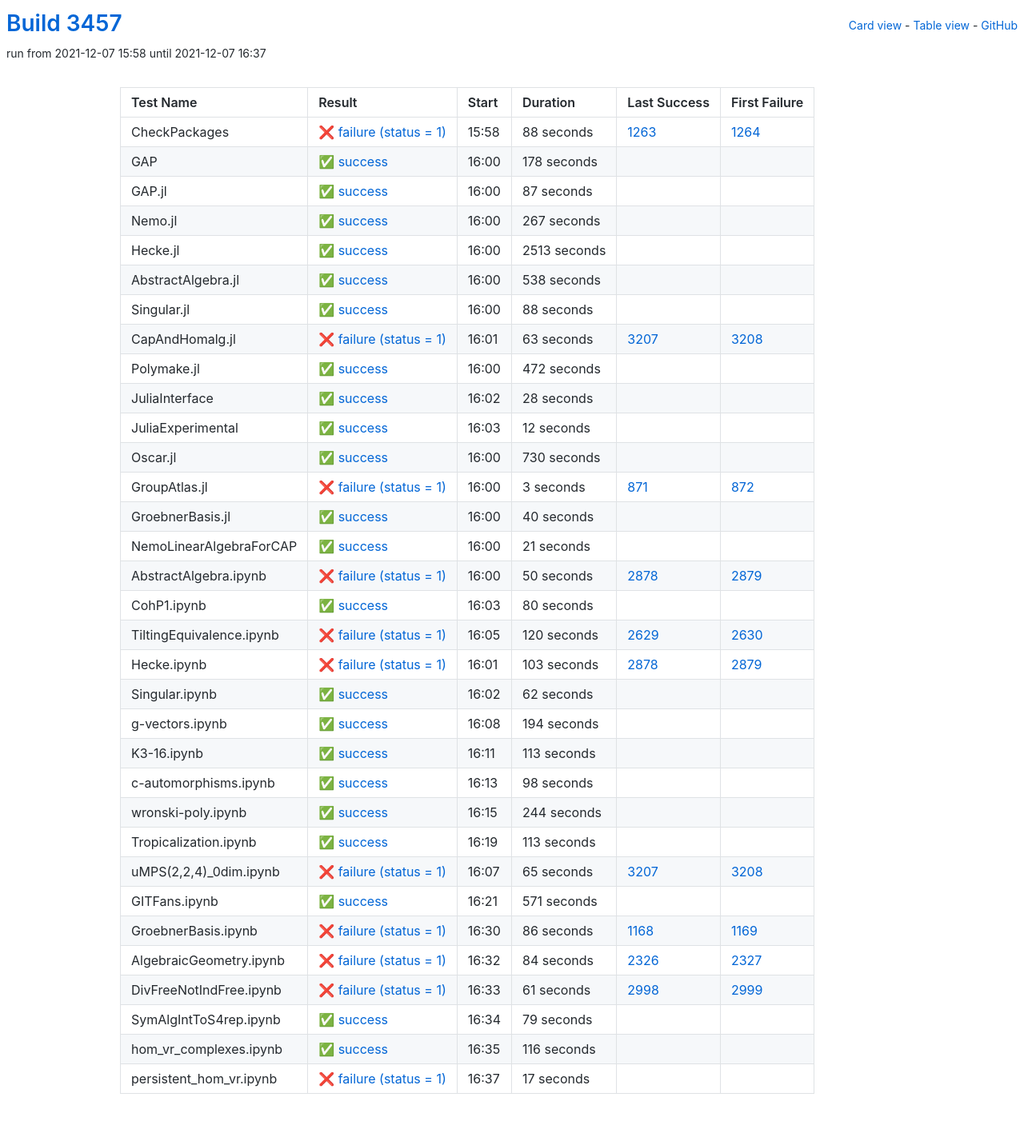
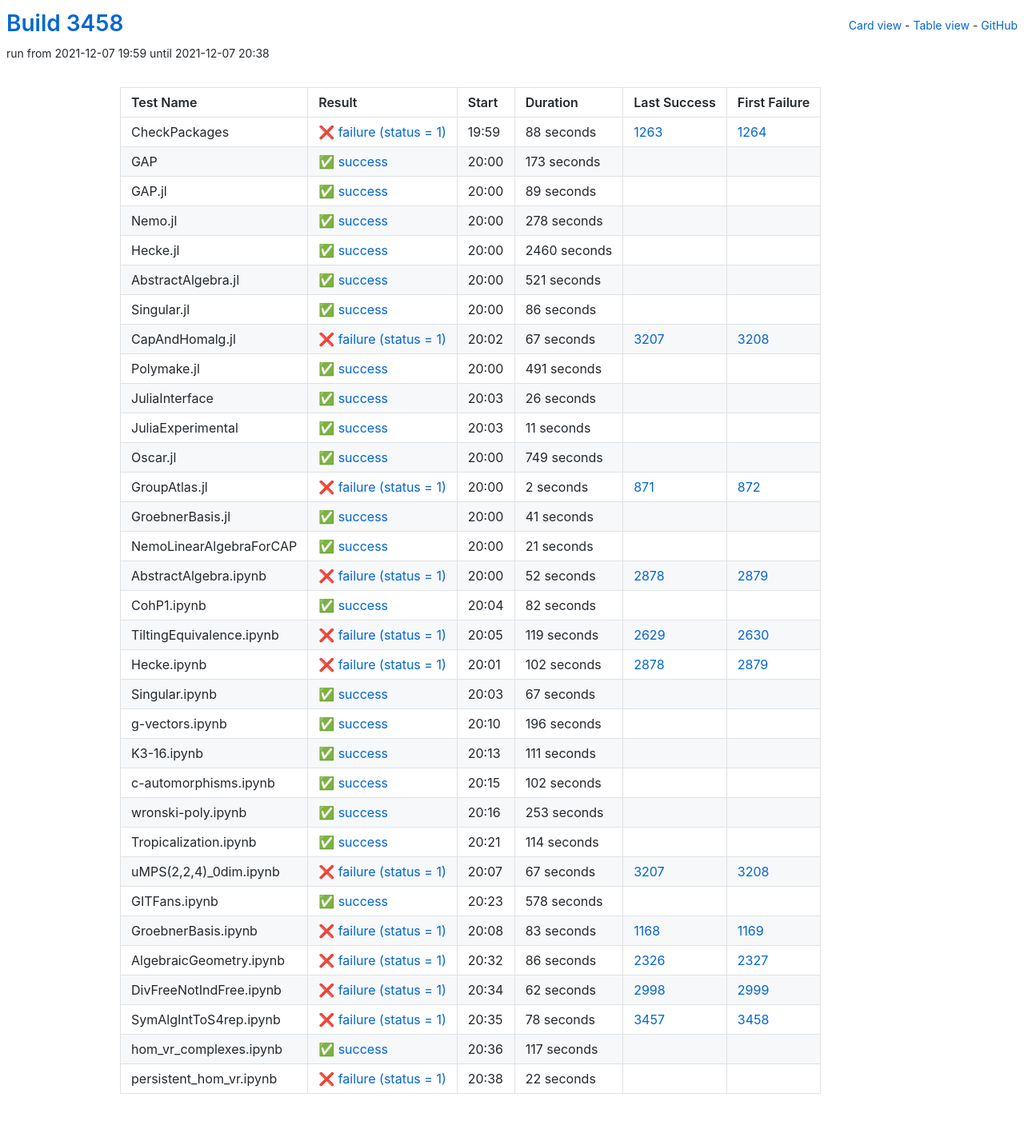
Before and after one commit to oscar-system/oscar-ci-status-stable, a Jekyll site: the page built from table.html, in a window 1280 px wide. Shown: the whole page at 80% size. Built offline with Jekyll 4.4.1, drawn with Linux system fonts in a browser that asks for light colours.

Commit message:
Build #3458

```diff
--- a/_data/ci.yml
+++ b/_data/ci.yml
@@ -1,6 +1,6 @@
 ---
-build: 3457
-build_url: https://oscarci.mathematik.uni-kl.de/job/oscar-stable/3457/
+build: 3458
+build_url: https://oscarci.mathematik.uni-kl.de/job/oscar-stable/3458/
 job: oscar-stable
 organization: oscar-system
 repo: oscar-ci-status-stable
@@ -8,8 +8,8 @@ repourl: https://github.com/oscar-system/oscar-ci-status-stable
 tests:
 - name: CheckPackages
   id: checkpackages
-  log: https://oscarci.mathematik.uni-kl.de/job/oscar-stable/3457/artifact/logs/build-3457/CheckPackages.log
-  start: 2021-12-07 15:58
+  log: https://oscarci.mathematik.uni-kl.de/job/oscar-stable/3458/artifact/logs/build-3458/CheckPackages.log
+  start: 2021-12-07 19:59
   success: false
   exitcode: 1
   status: failure
@@ -20,164 +20,164 @@ tests:
   first_failure_url: https://oscarci.mathematik.uni-kl.de/job/oscar-stable/1264/
 - name: GAP
   id: gap
-  log: https://oscarci.mathematik.uni-kl.de/job/oscar-stable/3457/artifact/logs/build-3457/GAP.log
-  start: 2021-12-07 16:00
+  log: https://oscarci.mathematik.uni-kl.de/job/oscar-stable/3458/artifact/logs/build-3458/GAP.log
+  start: 2021-12-07 20:00
   success: true
   exitcode: 0
   status: success
-  duration: 178
+  duration: 173
   last_success: false
   last_success_url:
   first_failure: false
   first_failure_url:
 - name: GAP.jl
   id: gap-jl
-  log: https://oscarci.mathematik.uni-kl.de/job/oscar-stable/3457/artifact/logs/build-3457/GAP.jl.log
-  start: 2021-12-07 16:00
+  log: https://oscarci.mathematik.uni-kl.de/job/oscar-stable/3458/artifact/logs/build-3458/GAP.jl.log
+  start: 2021-12-07 20:00
   success: true
   exitcode: 0
   status: success
-  duration: 87
+  duration: 89
   last_success: false
   last_success_url:
   first_failure: false
   first_failure_url:
 - name: Nemo.jl
   id: nemo-jl
-  log: https://oscarci.mathematik.uni-kl.de/job/oscar-stable/3457/artifact/logs/build-3457/Nemo.jl.log
-  start: 2021-12-07 16:00
+  log: https://oscarci.mathematik.uni-kl.de/job/oscar-stable/3458/artifact/logs/build-3458/Nemo.jl.log
+  start: 2021-12-07 20:00
   success: true
   exitcode: 0
   status: success
-  duration: 267
+  duration: 278
   last_success: false
   last_success_url:
   first_failure: false
   first_failure_url:
 - name: Hecke.jl
   id: hecke-jl
-  log: https://oscarci.mathematik.uni-kl.de/job/oscar-stable/3457/artifact/logs/build-3457/Hecke.jl.log
-  start: 2021-12-07 16:00
+  log: https://oscarci.mathematik.uni-kl.de/job/oscar-stable/3458/artifact/logs/build-3458/Hecke.jl.log
+  start: 2021-12-07 20:00
   success: true
   exitcode: 0
   status: success
-  duration: 2513
+  duration: 2460
   last_success: false
   last_success_url:
   first_failure: false
   first_failure_url:
 - name: AbstractAlgebra.jl
   id: abstractalgebra-jl
-  log: https://oscarci.mathematik.uni-kl.de/job/oscar-stable/3457/artifact/logs/build-3457/AbstractAlgebra.jl.log
-  start: 2021-12-07 16:00
+  log: https://oscarci.mathematik.uni-kl.de/job/oscar-stable/3458/artifact/logs/build-3458/AbstractAlgebra.jl.log
+  start: 2021-12-07 20:00
   success: true
   exitcode: 0
   status: success
-  duration: 538
+  duration: 521
   last_success: false
   last_success_url:
   first_failure: false
   first_failure_url:
 - name: Singular.jl
   id: singular-jl
-  log: https://oscarci.mathematik.uni-kl.de/job/oscar-stable/3457/artifact/logs/build-3457/Singular.jl.log
-  start: 2021-12-07 16:00
+  log: https://oscarci.mathematik.uni-kl.de/job/oscar-stable/3458/artifact/logs/build-3458/Singular.jl.log
+  start: 2021-12-07 20:00
   success: true
   exitcode: 0
   status: success
-  duration: 88
+  duration: 86
   last_success: false
   last_success_url:
   first_failure: false
   first_failure_url:
 - name: CapAndHomalg.jl
   id: capandhomalg-jl
-  log: https://oscarci.mathematik.uni-kl.de/job/oscar-stable/3457/artifact/logs/build-3457/CapAndHomalg.jl.log
-  start: 2021-12-07 16:01
+  log: https://oscarci.mathematik.uni-kl.de/job/oscar-stable/3458/artifact/logs/build-3458/CapAndHomalg.jl.log
+  start: 2021-12-07 20:02
   success: false
   exitcode: 1
   status: failure
-  duration: 63
+  duration: 67
   last_success: 3207
   last_success_url: https://oscarci.mathematik.uni-kl.de/job/oscar-stable/3207/
   first_failure: 3208
   first_failure_url: https://oscarci.mathematik.uni-kl.de/job/oscar-stable/3208/
 - name: Polymake.jl
   id: polymake-jl
-  log: https://oscarci.mathematik.uni-kl.de/job/oscar-stable/3457/artifact/logs/build-3457/Polymake.jl.log
-  start: 2021-12-07 16:00
+  log: https://oscarci.mathematik.uni-kl.de/job/oscar-stable/3458/artifact/logs/build-3458/Polymake.jl.log
+  start: 2021-12-07 20:00
   success: true
   exitcode: 0
   status: success
-  duration: 472
+  duration: 491
   last_success: false
   last_success_url:
   first_failure: false
   first_failure_url:
 - name: JuliaInterface
   id: juliainterface
-  log: https://oscarci.mathematik.uni-kl.de/job/oscar-stable/3457/artifact/logs/build-3457/JuliaInterface.log
-  start: 2021-12-07 16:02
+  log: https://oscarci.mathematik.uni-kl.de/job/oscar-stable/3458/artifact/logs/build-3458/JuliaInterface.log
+  start: 2021-12-07 20:03
   success: true
   exitcode: 0
   status: success
-  duration: 28
+  duration: 26
   last_success: false
   last_success_url:
   first_failure: false
   first_failure_url:
 - name: JuliaExperimental
   id: juliaexperimental
-  log: https://oscarci.mathematik.uni-kl.de/job/oscar-stable/3457/artifact/logs/build-3457/JuliaExperimental.log
-  start: 2021-12-07 16:03
+  log: https://oscarci.mathematik.uni-kl.de/job/oscar-stable/3458/artifact/logs/build-3458/JuliaExperimental.log
+  start: 2021-12-07 20:03
   success: true
   exitcode: 0
   status: success
-  duration: 12
+  duration: 11
   last_success: false
   last_success_url:
   first_failure: false
   first_failure_url:
 - name: Oscar.jl
   id: oscar-jl
-  log: https://oscarci.mathematik.uni-kl.de/job/oscar-stable/3457/artifact/logs/build-3457/Oscar.jl.log
-  start: 2021-12-07 16:00
+  log: https://oscarci.mathematik.uni-kl.de/job/oscar-stable/3458/artifact/logs/build-3458/Oscar.jl.log
+  start: 2021-12-07 20:00
   success: true
   exitcode: 0
   status: success
-  duration: 730
+  duration: 749
   last_success: false
   last_success_url:
   first_failure: false
   first_failure_url:
 - name: GroupAtlas.jl
   id: groupatlas-jl
-  log: https://oscarci.mathematik.uni-kl.de/job/oscar-stable/3457/artifact/logs/build-3457/GroupAtlas.jl.log
-  start: 2021-12-07 16:00
+  log: https://oscarci.mathematik.uni-kl.de/job/oscar-stable/3458/artifact/logs/build-3458/GroupAtlas.jl.log
+  start: 2021-12-07 20:00
   success: false
   exitcode: 1
   status: failure
-  duration: 3
+  duration: 2
   last_success: 871
   last_success_url: https://oscarci.mathematik.uni-kl.de/job/oscar-stable/871/
   first_failure: 872
   first_failure_url: https://oscarci.mathematik.uni-kl.de/job/oscar-stable/872/
 - name: GroebnerBasis.jl
   id: groebnerbasis-jl
-  log: https://oscarci.mathematik.uni-kl.de/job/oscar-stable/3457/artifact/logs/build-3457/GroebnerBasis.jl.log
-  start: 2021-12-07 16:00
+  log: https://oscarci.mathematik.uni-kl.de/job/oscar-stable/3458/artifact/logs/build-3458/GroebnerBasis.jl.log
+  start: 2021-12-07 20:00
   success: true
   exitcode: 0
   status: success
-  duration: 40
+  duration: 41
   last_success: false
   last_success_url:
   first_failure: false
   first_failure_url:
 - name: NemoLinearAlgebraForCAP
   id: nemolinearalgebraforcap
-  log: https://oscarci.mathematik.uni-kl.de/job/oscar-stable/3457/artifact/logs/build-3457/NemoLinearAlgebraForCAP.log
-  start: 2021-12-07 16:00
+  log: https://oscarci.mathematik.uni-kl.de/job/oscar-stable/3458/artifact/logs/build-3458/NemoLinearAlgebraForCAP.log
+  start: 2021-12-07 20:00
   success: true
   exitcode: 0
   status: success
@@ -188,216 +188,216 @@ tests:
   first_failure_url:
 - name: AbstractAlgebra.ipynb
   id: abstractalgebra-ipynb
-  log: https://oscarci.mathematik.uni-kl.de/job/oscar-stable/3457/artifact/logs/build-3457/AbstractAlgebra.ipynb.log
-  start: 2021-12-07 16:00
+  log: https://oscarci.mathematik.uni-kl.de/job/oscar-stable/3458/artifact/logs/build-3458/AbstractAlgebra.ipynb.log
+  start: 2021-12-07 20:00
   success: false
   exitcode: 1
   status: failure
-  duration: 50
+  duration: 52
   last_success: 2878
   last_success_url: https://oscarci.mathematik.uni-kl.de/job/oscar-stable/2878/
   first_failure: 2879
   first_failure_url: https://oscarci.mathematik.uni-kl.de/job/oscar-stable/2879/
 - name: CohP1.ipynb
   id: cohp1-ipynb
-  log: https://oscarci.mathematik.uni-kl.de/job/oscar-stable/3457/artifact/logs/build-3457/CohP1.ipynb.log
-  start: 2021-12-07 16:03
+  log: https://oscarci.mathematik.uni-kl.de/job/oscar-stable/3458/artifact/logs/build-3458/CohP1.ipynb.log
+  start: 2021-12-07 20:04
   success: true
   exitcode: 0
   status: success
-  duration: 80
+  duration: 82
   last_success: false
   last_success_url:
   first_failure: false
   first_failure_url:
 - name: TiltingEquivalence.ipynb
   id: tiltingequivalence-ipynb
-  log: https://oscarci.mathematik.uni-kl.de/job/oscar-stable/3457/artifact/logs/build-3457/TiltingEquivalence.ipynb.log
-  start: 2021-12-07 16:05
+  log: https://oscarci.mathematik.uni-kl.de/job/oscar-stable/3458/artifact/logs/build-3458/TiltingEquivalence.ipynb.log
+  start: 2021-12-07 20:05
   success: false
   exitcode: 1
   status: failure
-  duration: 120
+  duration: 119
   last_success: 2629
   last_success_url: https://oscarci.mathematik.uni-kl.de/job/oscar-stable/2629/
   first_failure: 2630
   first_failure_url: https://oscarci.mathematik.uni-kl.de/job/oscar-stable/2630/
 - name: Hecke.ipynb
   id: hecke-ipynb
-  log: https://oscarci.mathematik.uni-kl.de/job/oscar-stable/3457/artifact/logs/build-3457/Hecke.ipynb.log
-  start: 2021-12-07 16:01
+  log: https://oscarci.mathematik.uni-kl.de/job/oscar-stable/3458/artifact/logs/build-3458/Hecke.ipynb.log
+  start: 2021-12-07 20:01
   success: false
   exitcode: 1
   status: failure
-  duration: 103
+  duration: 102
   last_success: 2878
   last_success_url: https://oscarci.mathematik.uni-kl.de/job/oscar-stable/2878/
   first_failure: 2879
   first_failure_url: https://oscarci.mathematik.uni-kl.de/job/oscar-stable/2879/
 - name: Singular.ipynb
   id: singular-ipynb
-  log: https://oscarci.mathematik.uni-kl.de/job/oscar-stable/3457/artifact/logs/build-3457/Singular.ipynb.log
-  start: 2021-12-07 16:02
+  log: https://oscarci.mathematik.uni-kl.de/job/oscar-stable/3458/artifact/logs/build-3458/Singular.ipynb.log
+  start: 2021-12-07 20:03
   success: true
   exitcode: 0
   status: success
-  duration: 62
+  duration: 67
   last_success: false
   last_success_url:
   first_failure: false
   first_failure_url:
 - name: g-vectors.ipynb
   id: g-vectors-ipynb
-  log: https://oscarci.mathematik.uni-kl.de/job/oscar-stable/3457/artifact/logs/build-3457/g-vectors.ipynb.log
-  start: 2021-12-07 16:08
+  log: https://oscarci.mathematik.uni-kl.de/job/oscar-stable/3458/artifact/logs/build-3458/g-vectors.ipynb.log
+  start: 2021-12-07 20:10
   success: true
   exitcode: 0
   status: success
-  duration: 194
+  duration: 196
   last_success: false
   last_success_url:
   first_failure: false
   first_failure_url:
 - name: K3-16.ipynb
   id: k3-16-ipynb
-  log: https://oscarci.mathematik.uni-kl.de/job/oscar-stable/3457/artifact/logs/build-3457/K3-16.ipynb.log
-  start: 2021-12-07 16:11
+  log: https://oscarci.mathematik.uni-kl.de/job/oscar-stable/3458/artifact/logs/build-3458/K3-16.ipynb.log
+  start: 2021-12-07 20:13
   success: true
   exitcode: 0
   status: success
-  duration: 113
+  duration: 111
   last_success: false
   last_success_url:
   first_failure: false
   first_failure_url:
 - name: c-automorphisms.ipynb
   id: c-automorphisms-ipynb
-  log: https://oscarci.mathematik.uni-kl.de/job/oscar-stable/3457/artifact/logs/build-3457/c-automorphisms.ipynb.log
-  start: 2021-12-07 16:13
+  log: https://oscarci.mathematik.uni-kl.de/job/oscar-stable/3458/artifact/logs/build-3458/c-automorphisms.ipynb.log
+  start: 2021-12-07 20:15
   success: true
   exitcode: 0
   status: success
-  duration: 98
+  duration: 102
   last_success: false
   last_success_url:
   first_failure: false
   first_failure_url:
 - name: wronski-poly.ipynb
   id: wronski-poly-ipynb
-  log: https://oscarci.mathematik.uni-kl.de/job/oscar-stable/3457/artifact/logs/build-3457/wronski-poly.ipynb.log
-  start: 2021-12-07 16:15
+  log: https://oscarci.mathematik.uni-kl.de/job/oscar-stable/3458/artifact/logs/build-3458/wronski-poly.ipynb.log
+  start: 2021-12-07 20:16
   success: true
   exitcode: 0
   status: success
-  duration: 244
+  duration: 253
   last_success: false
   last_success_url:
   first_failure: false
   first_failure_url:
 - name: Tropicalization.ipynb
   id: tropicalization-ipynb
-  log: https://oscarci.mathematik.uni-kl.de/job/oscar-stable/3457/artifact/logs/build-3457/Tropicalization.ipynb.log
-  start: 2021-12-07 16:19
+  log: https://oscarci.mathematik.uni-kl.de/job/oscar-stable/3458/artifact/logs/build-3458/Tropicalization.ipynb.log
+  start: 2021-12-07 20:21
   success: true
   exitcode: 0
   status: success
-  duration: 113
+  duration: 114
   last_success: false
   last_success_url:
   first_failure: false
   first_failure_url:
 - name: uMPS(2,2,4)_0dim.ipynb
   id: umps-2-2-4-0dim-ipynb
-  log: https://oscarci.mathematik.uni-kl.de/job/oscar-stable/3457/artifact/logs/build-3457/uMPS-2-2-4-_0dim.ipynb.log
-  start: 2021-12-07 16:07
+  log: https://oscarci.mathematik.uni-kl.de/job/oscar-stable/3458/artifact/logs/build-3458/uMPS-2-2-4-_0dim.ipynb.log
+  start: 2021-12-07 20:07
   success: false
   exitcode: 1
   status: failure
-  duration: 65
+  duration: 67
   last_success: 3207
   last_success_url: https://oscarci.mathematik.uni-kl.de/job/oscar-stable/3207/
   first_failure: 3208
   first_failure_url: https://oscarci.mathematik.uni-kl.de/job/oscar-stable/3208/
 - name: GITFans.ipynb
   id: gitfans-ipynb
-  log: https://oscarci.mathematik.uni-kl.de/job/oscar-stable/3457/artifact/logs/build-3457/GITFans.ipynb.log
-  start: 2021-12-07 16:21
+  log: https://oscarci.mathematik.uni-kl.de/job/oscar-stable/3458/artifact/logs/build-3458/GITFans.ipynb.log
+  start: 2021-12-07 20:23
   success: true
   exitcode: 0
   status: success
-  duration: 571
+  duration: 578
   last_success: false
   last_success_url:
   first_failure: false
   first_failure_url:
 - name: GroebnerBasis.ipynb
   id: groebnerbasis-ipynb
-  log: https://oscarci.mathematik.uni-kl.de/job/oscar-stable/3457/artifact/logs/build-3457/GroebnerBasis.ipynb.log
-  start: 2021-12-07 16:30
+  log: https://oscarci.mathematik.uni-kl.de/job/oscar-stable/3458/artifact/logs/build-3458/GroebnerBasis.ipynb.log
+  start: 2021-12-07 20:08
   success: false
   exitcode: 1
   status: failure
-  duration: 86
+  duration: 83
   last_success: 1168
   last_success_url: https://oscarci.mathematik.uni-kl.de/job/oscar-stable/1168/
   first_failure: 1169
   first_failure_url: https://oscarci.mathematik.uni-kl.de/job/oscar-stable/1169/
 - name: AlgebraicGeometry.ipynb
   id: algebraicgeometry-ipynb
-  log: https://oscarci.mathematik.uni-kl.de/job/oscar-stable/3457/artifact/logs/build-3457/AlgebraicGeometry.ipynb.log
-  start: 2021-12-07 16:32
+  log: https://oscarci.mathematik.uni-kl.de/job/oscar-stable/3458/artifact/logs/build-3458/AlgebraicGeometry.ipynb.log
+  start: 2021-12-07 20:32
   success: false
   exitcode: 1
   status: failure
-  duration: 84
+  duration: 86
   last_success: 2326
   last_success_url: https://oscarci.mathematik.uni-kl.de/job/oscar-stable/2326/
   first_failure: 2327
   first_failure_url: https://oscarci.mathematik.uni-kl.de/job/oscar-stable/2327/
 - name: DivFreeNotIndFree.ipynb
   id: divfreenotindfree-ipynb
-  log: https://oscarci.mathematik.uni-kl.de/job/oscar-stable/3457/artifact/logs/build-3457/DivFreeNotIndFree.ipynb.log
-  start: 2021-12-07 16:33
+  log: https://oscarci.mathematik.uni-kl.de/job/oscar-stable/3458/artifact/logs/build-3458/DivFreeNotIndFree.ipynb.log
+  start: 2021-12-07 20:34
   success: false
   exitcode: 1
   status: failure
-  duration: 61
+  duration: 62
   last_success: 2998
   last_success_url: https://oscarci.mathematik.uni-kl.de/job/oscar-stable/2998/
   first_failure: 2999
   first_failure_url: https://oscarci.mathematik.uni-kl.de/job/oscar-stable/2999/
 - name: SymAlgIntToS4rep.ipynb
   id: symalginttos4rep-ipynb
-  log: https://oscarci.mathematik.uni-kl.de/job/oscar-stable/3457/artifact/logs/build-3457/SymAlgIntToS4rep.ipynb.log
-  start: 2021-12-07 16:34
+  log: https://oscarci.mathematik.uni-kl.de/job/oscar-stable/3458/artifact/logs/build-3458/SymAlgIntToS4rep.ipynb.log
+  start: 2021-12-07 20:35
+  success: false
+  exitcode: 1
+  status: failure
+  duration: 78
+  last_success: 3457
+  last_success_url: https://oscarci.mathematik.uni-kl.de/job/oscar-stable/3457/
+  first_failure: 3458
+  first_failure_url: https://oscarci.mathematik.uni-kl.de/job/oscar-stable/3458/
+- name: hom_vr_complexes.ipynb
+  id: hom-vr-complexes-ipynb
+  log: https://oscarci.mathematik.uni-kl.de/job/oscar-stable/3458/artifact/logs/build-3458/hom_vr_complexes.ipynb.log
+  start: 2021-12-07 20:36
   success: true
   exitcode: 0
   status: success
-  duration: 79
-  last_success: false
-  last_success_url:
-  first_failure: false
-  first_failure_url:
-- name: hom_vr_complexes.ipynb
-  id: hom-vr-complexes-ipynb
-  log: https://oscarci.mathematik.uni-kl.de/job/oscar-stable/3457/artifact/logs/build-3457/hom_vr_complexes.ipynb.log
-  start: 2021-12-07 16:35
-  success: true
-  exitcode: 0
-  status: success
-  duration: 116
+  duration: 117
   last_success: false
   last_success_url:
   first_failure: false
   first_failure_url:
 - name: persistent_hom_vr.ipynb
   id: persistent-hom-vr-ipynb
-  log: https://oscarci.mathematik.uni-kl.de/job/oscar-stable/3457/artifact/logs/build-3457/persistent_hom_vr.ipynb.log
-  start: 2021-12-07 16:37
+  log: https://oscarci.mathematik.uni-kl.de/job/oscar-stable/3458/artifact/logs/build-3458/persistent_hom_vr.ipynb.log
+  start: 2021-12-07 20:38
   success: false
   exitcode: 1
   status: failure
-  duration: 17
+  duration: 22
   last_success: false
   last_success_url:
   first_failure: false
```
Also changed, not shown: README.md.
